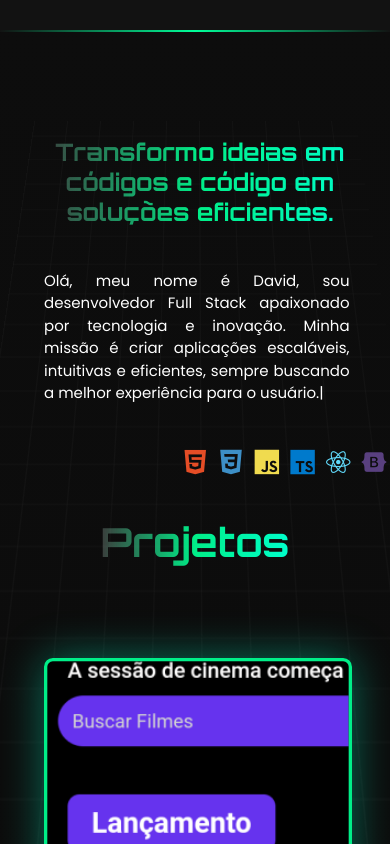
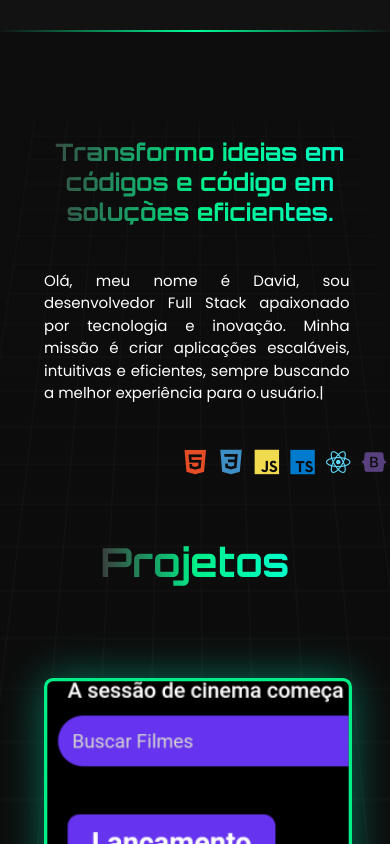
Before and after one commit to deeh275/Portifolio, a React (Vite) app: page / in a window 390 px wide. Shown: the top 844 px of the page. Built offline with nearby package versions, Linux system fonts and the light colour scheme.

Commit message:
ajustes finais responsivo

```diff
--- a/src/assets/componentes/projetos.scss
+++ b/src/assets/componentes/projetos.scss
@@ -134,8 +134,8 @@
 
 @media (max-width: 430px) {
     .projeto-title {
-      font-size: 40px !important;
-      margin-top: -100px;
+      font-size: 40px;
+      margin-top: -80px;
     }
 
     .projeto-grid {
@@ -154,7 +154,7 @@
     .projeto-descricao p {
         font-size: 18px;
         width: 80%;
-    //   margin-left: 60px;
+
     }
 
     .projeto-descricao {
```
